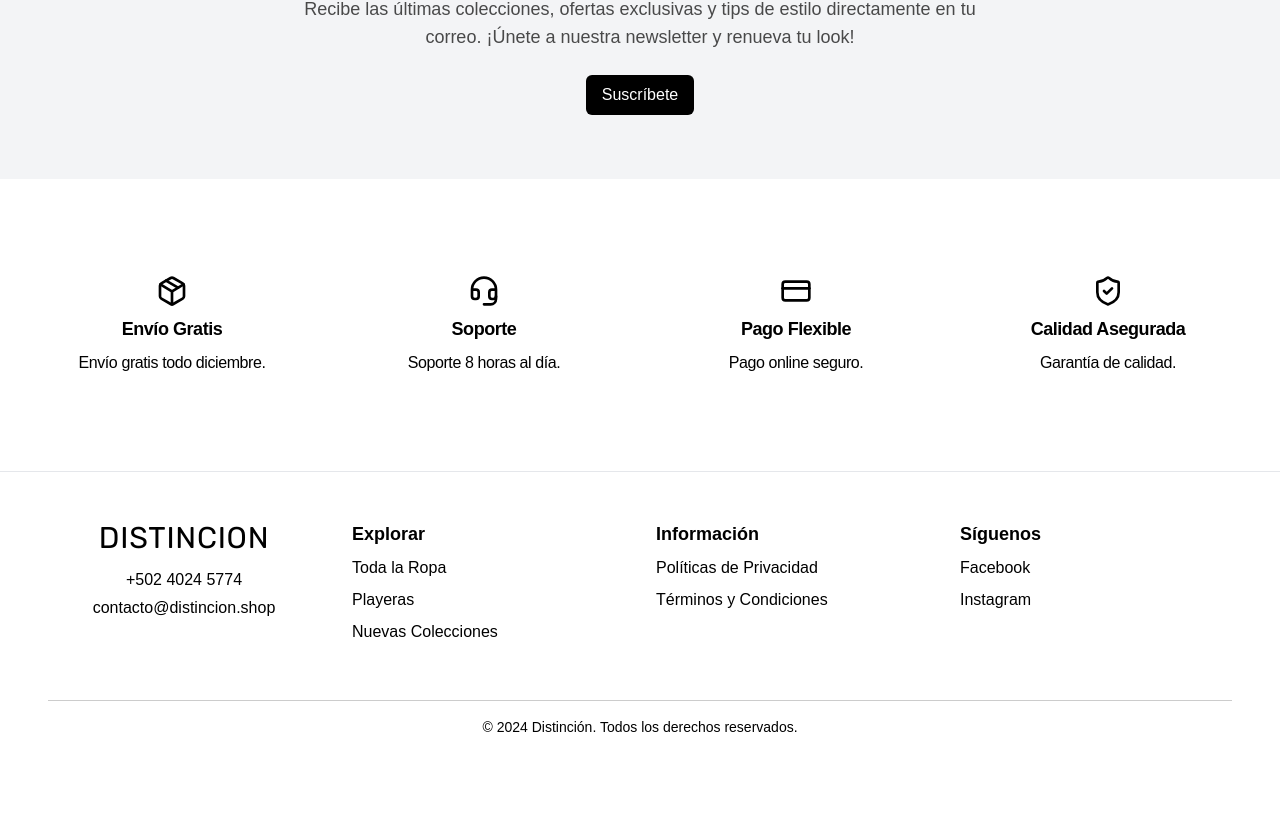
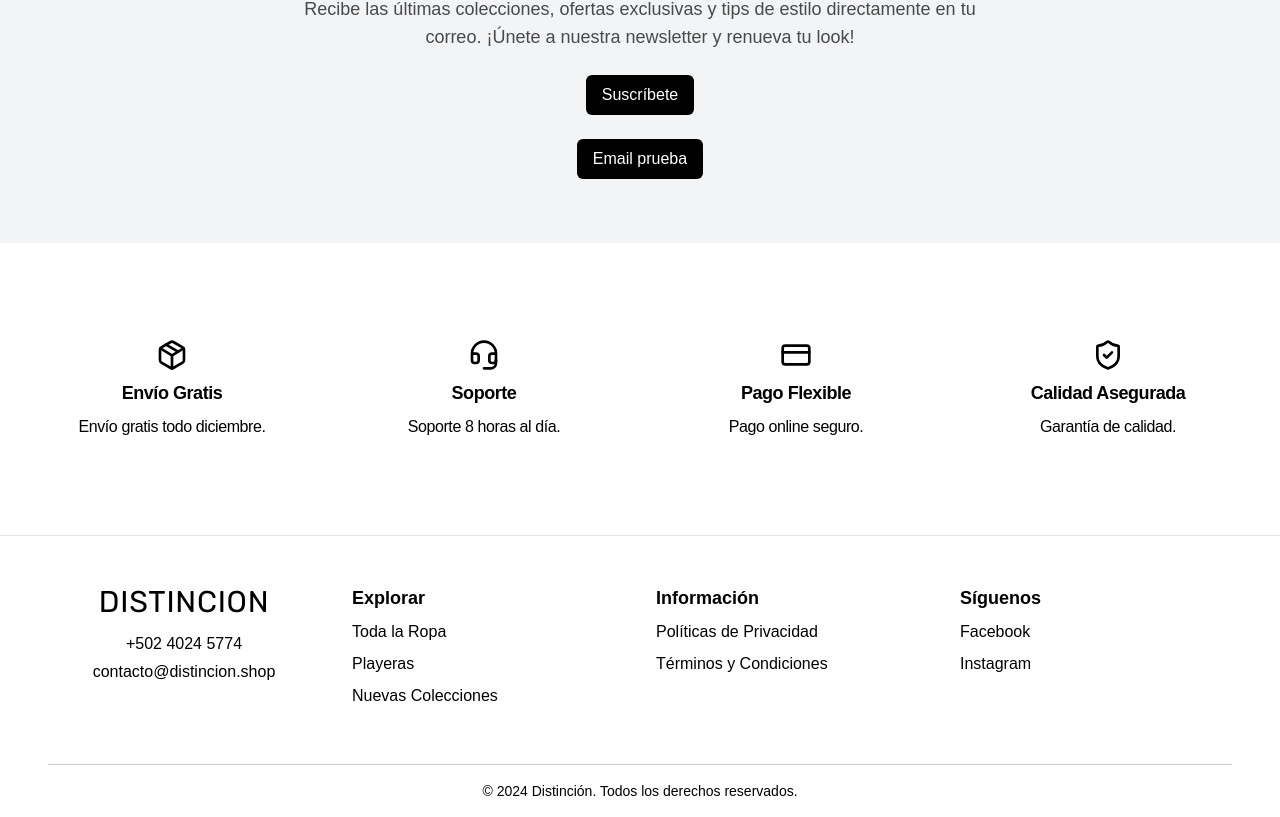
Before and after one commit to hayyrs66/distincion-ecommerce, a Next.js app: page / in a window 1280 px wide. Shown: the part 2173-2990 px from the top of the page. Before the commit the page ends 2926 px from the top, so only its background shows below. Built offline with nearby package versions, Linux system fonts and the light colour scheme.

Commit message:
Add button to send test email in Newsletter component

```diff
--- a/src/app/components/Newsletter.jsx
+++ b/src/app/components/Newsletter.jsx
@@ -1,3 +1,4 @@
+'use client'
 import Link from "next/link";
 
 const Newsletter = () => {
@@ -17,6 +18,18 @@ const Newsletter = () => {
       >
         Suscríbete
       </Link>
+      <button onClick={ async () => {
+
+        const res = await fetch("/api/send", {
+          method: "POST",
+        })
+
+        const data = await res.json();
+        console.log(data);
+
+      }} className="flex items-center gap-2 text-white font-normal text-sm md:text-base bg-black w-fit px-4 py-2 rounded-md hover:bg-gray-800 transition-all">
+        Email prueba
+      </button>
     </section>
   );
 };
```
